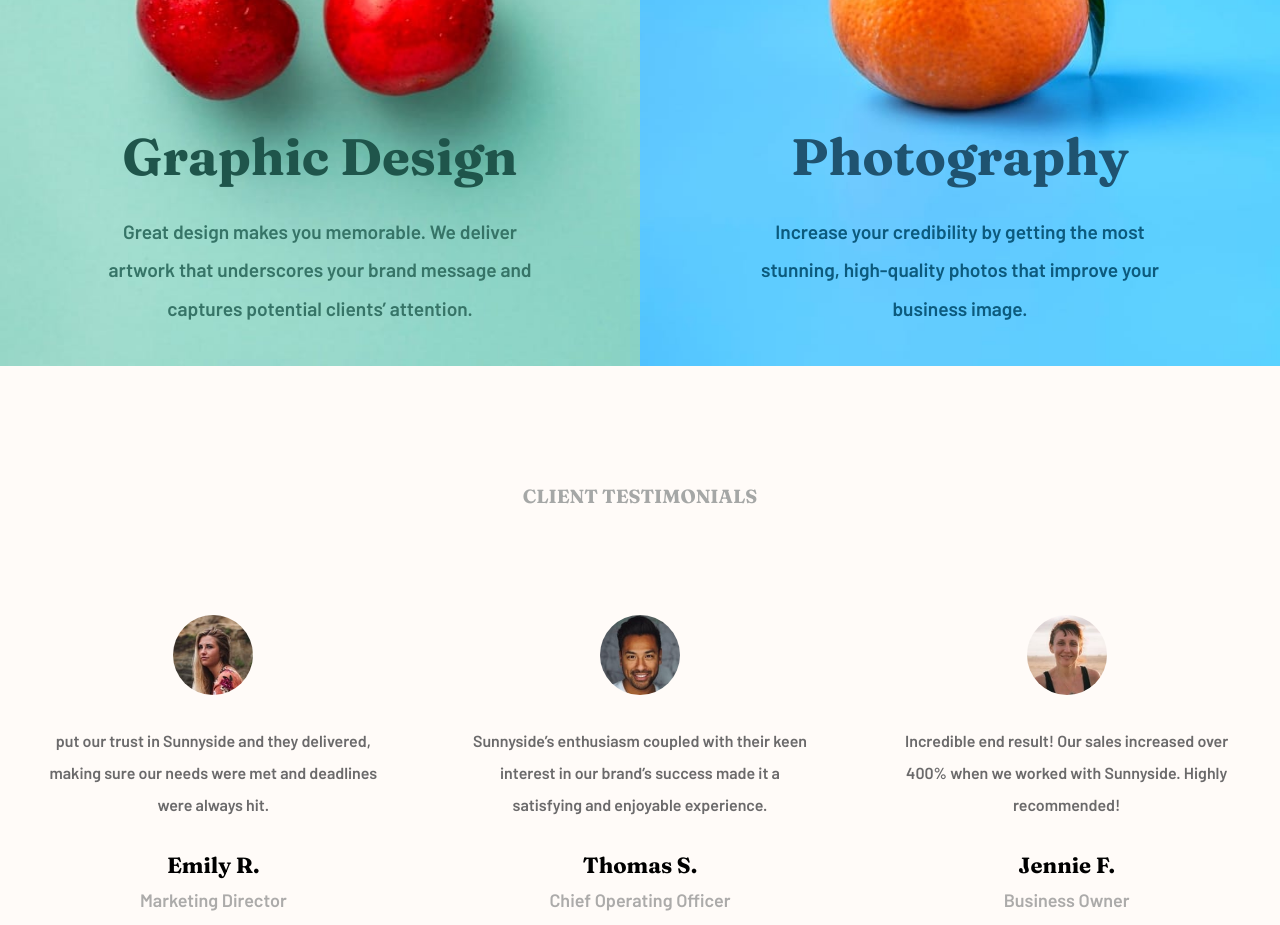
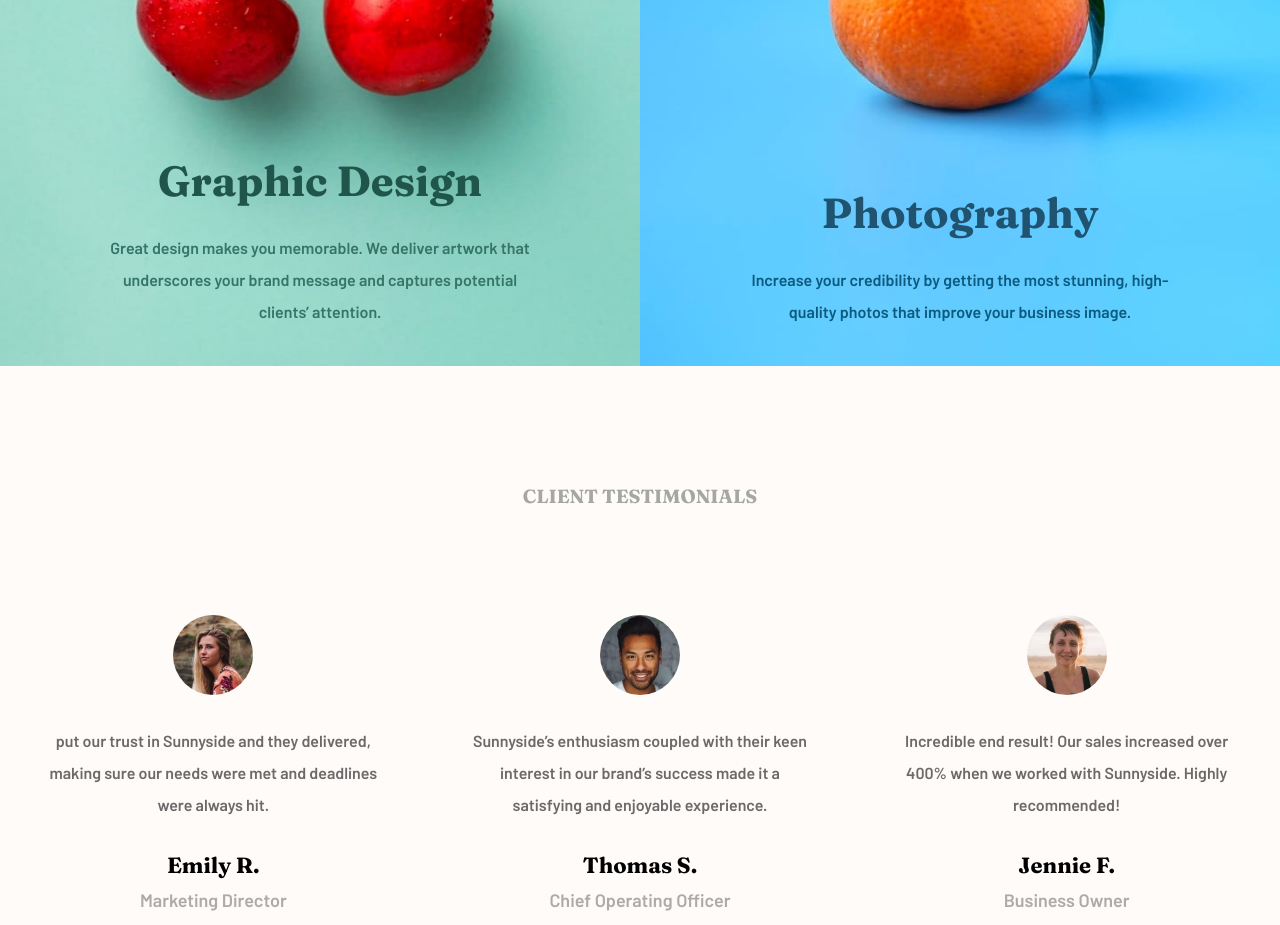
Before and after one commit to eklemis/sunnyside-agency-landing-page, a plain HTML site: page index.html in a window 1280 px wide. Shown: the part 1900-2825 px from the top of the page. Drawn offline with Linux system fonts and the light colour scheme.

Commit message:
Fixing some missing accesibility issues and improve desktop display to get even closer to the design

```diff
--- a/Style.css
+++ b/Style.css
@@ -519,11 +519,11 @@ footer div.footer-content div.footer-content-item:nth-child(3) img:hover{
         background-size: 50vw 41.5vw;
     }
     section.service div h1{
-        font-size: 4vw;
+        font-size: 42px;
         text-align: center;
     }
     section.service div p{
-        font-size: 1.5vw;
+        font-size: 16px;
     }
     section.testimonials{
         display: grid;
--- a/index.html
+++ b/index.html
@@ -15,7 +15,7 @@
 </head>
 <body>
   <nav>
-    <div class="logo-top"><a href=""><img src="./images/logo.svg"/></a></div>
+    <div class="logo-top"><a href="./"><img src="./images/logo.svg" alt="logo"/></a></div>
     <div class="burger"><a href="#" id="btn-burger" class="hide" onclick="show_menu(this)"><img id="img-burger" src="./images/icon-hamburger.svg" alt="menu icon"></a></div>
     <div class="menu" id="menu">
       <svg height="210" width="500">
```
